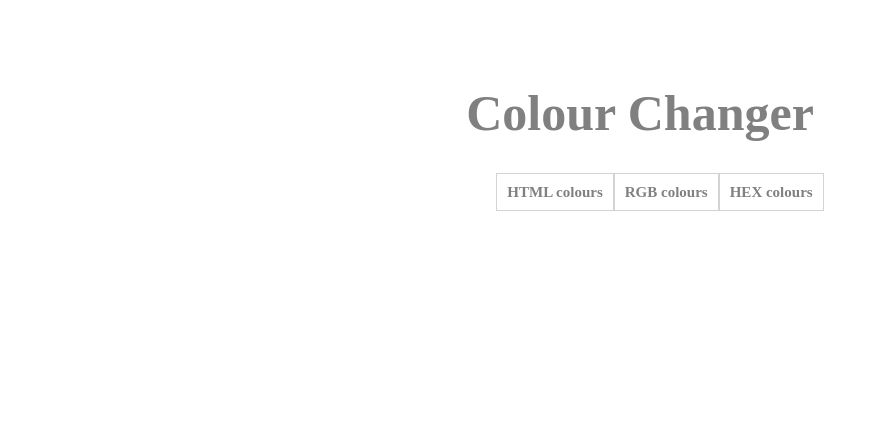
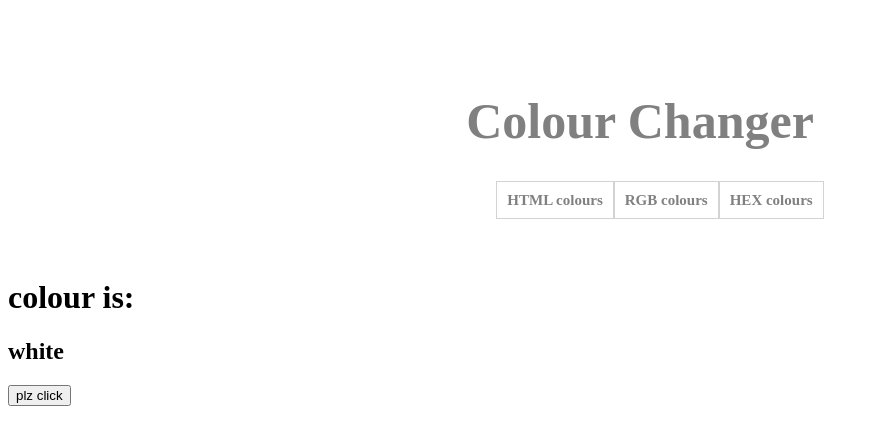
Before and after one commit to Roisin-13/big-colour-changer-React, a React (Create React App) app: page / in a window 1280 px wide. Shown: the top 444 px of the page, without its empty margins (0-879 px from the left). Built offline with nearby package versions, Linux system fonts and the light colour scheme.

Commit message:
file added for html colour change, functions correct

```diff
--- a/src/App.css
+++ /dev/null
@@ -1,38 +0,0 @@
-.App {
-  text-align: center;
-}
-
-.App-logo {
-  height: 40vmin;
-  pointer-events: none;
-}
-
-@media (prefers-reduced-motion: no-preference) {
-  .App-logo {
-    animation: App-logo-spin infinite 20s linear;
-  }
-}
-
-/* .App-header {
-  background-color: #282c34;
-  min-height: 100vh;
-  display: flex;
-  flex-direction: column;
-  align-items: center;
-  justify-content: center;
-  font-size: calc(10px + 2vmin);
-  color: white;
-} */
-
-.App-link {
-  color: #61dafb;
-}
-
-@keyframes App-logo-spin {
-  from {
-    transform: rotate(0deg);
-  }
-  to {
-    transform: rotate(360deg);
-  }
-}
--- a/src/App.js
+++ b/src/App.js
@@ -1,10 +1,12 @@
-import Header from './components/header'
-import './App.css';
+import Header from './components/header';
+import BodyHTML from './components/body(html)';
 
 function App() {
   return (
     <div className="App">
 <Header></Header>
+      <BodyHTML></BodyHTML>
+
     </div>
   );
 }
--- /dev/null
+++ b/src/components/body(html).js
@@ -0,0 +1,56 @@
+//import { createUseStyles } from 'react-jss';
+import {useState} from 'react';
+
+function BodyHTML() {
+    //const classes = useStyles();
+    const [colour, setColour] = useState("white");
+    document.body.style.background = colour;
+
+    function colourChange() {
+        let randNum = Math.floor(Math.random() * 6);
+         let newPage = "";
+         let newClr = "";
+        if (randNum === 0) {
+            newPage = "red";
+            newClr = "Red";
+        } else if (randNum === 1) {
+            newPage = "blue";
+            newClr = "Blue";
+        } else if (randNum === 2) {
+            newPage = "pink";
+            newClr = "Pink";
+        } else if (randNum === 3) {
+            newPage = "yellow";
+            newClr = "Yellow";
+        } else if (randNum === 4) {
+            newPage = "aqua";
+            newClr = "Aqua";
+        } else if (randNum === 5) {
+            newPage = "coral";
+            newClr = "Coral";
+        }
+        let page = document.getElementById("body1");
+        page.style.backgroundColor = newPage;
+        let text = document.getElementById("clr");
+        text.innerHTML = newClr
+
+    };
+
+
+
+    const handleClick = () => {
+        setColour(colourChange);
+    }
+
+    return (
+        <div id="body1">
+            <h1>colour is:</h1>
+            <h2>{colour}</h2>
+            <div id="clr"></div>
+            <button onClick={handleClick}>plz click</button>
+        </div>
+
+    );
+}
+
+export default BodyHTML;
--- a/src/index.css
+++ /dev/null
@@ -1,13 +0,0 @@
-body {
-  margin: 0;
-  font-family: -apple-system, BlinkMacSystemFont, 'Segoe UI', 'Roboto', 'Oxygen',
-    'Ubuntu', 'Cantarell', 'Fira Sans', 'Droid Sans', 'Helvetica Neue',
-    sans-serif;
-  -webkit-font-smoothing: antialiased;
-  -moz-osx-font-smoothing: grayscale;
-}
-
-code {
-  font-family: source-code-pro, Menlo, Monaco, Consolas, 'Courier New',
-    monospace;
-}
--- a/src/index.js
+++ b/src/index.js
@@ -1,6 +1,5 @@
 import React from 'react';
 import ReactDOM from 'react-dom/client';
-import './index.css';
 import App from './App';
 import reportWebVitals from './reportWebVitals';
 
```
